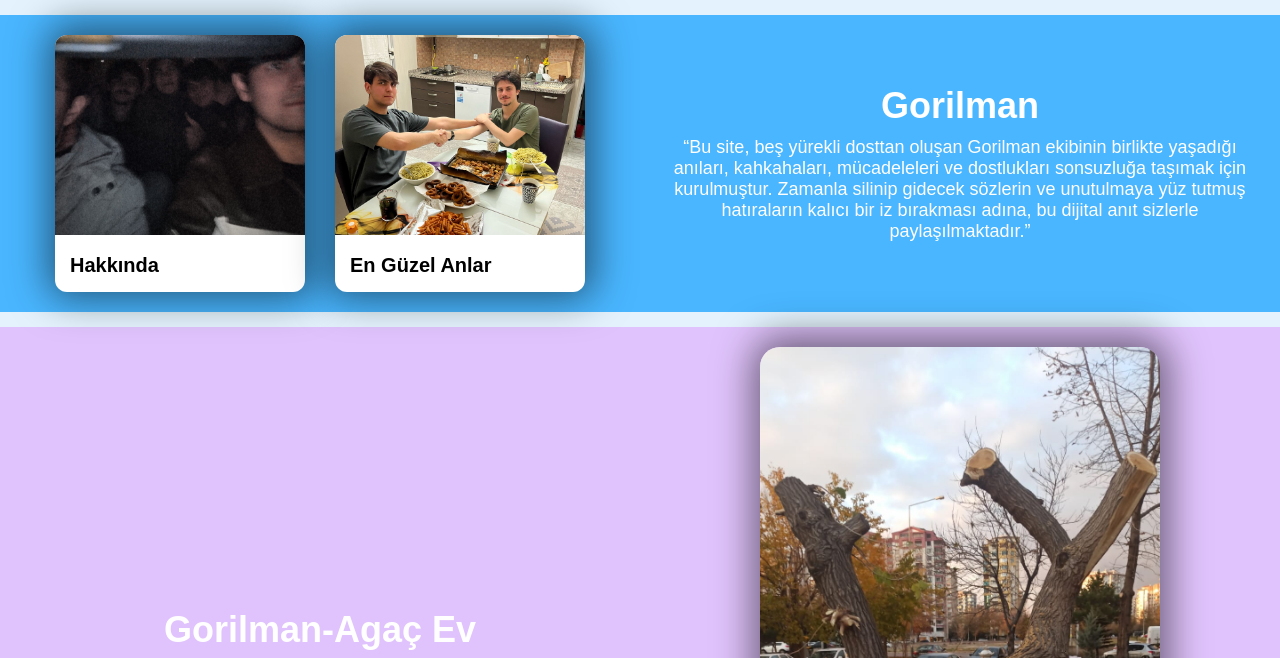
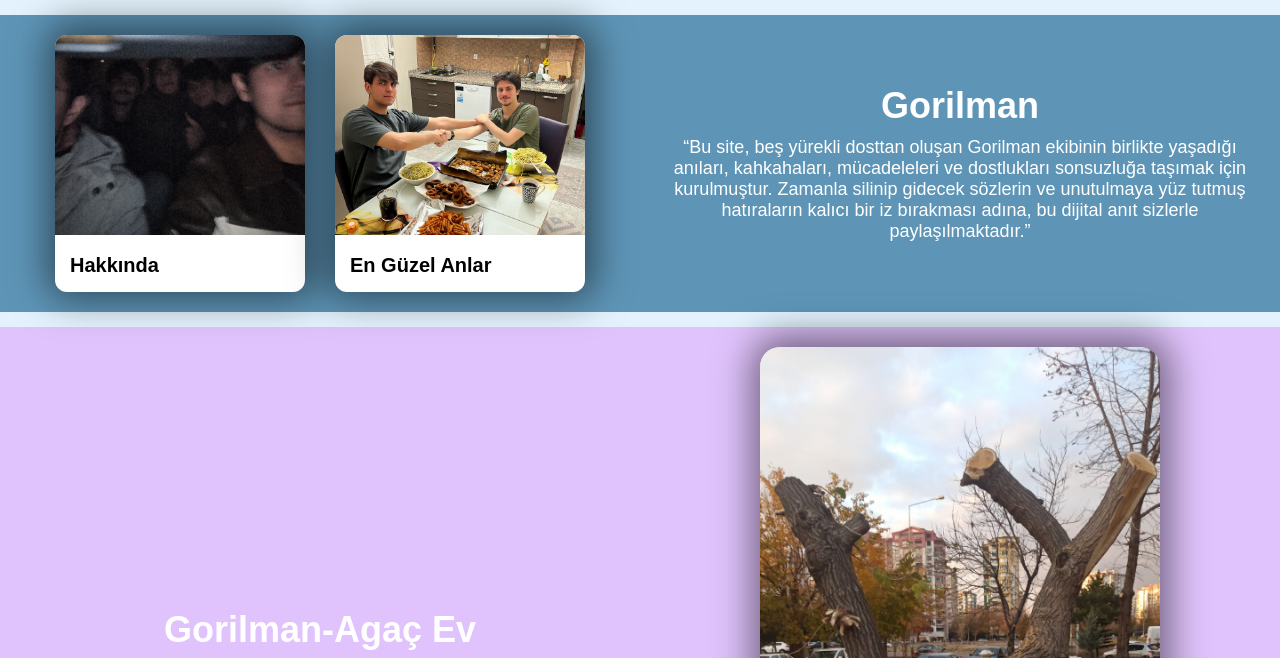
Before and after one commit to MustafaDogan3808/GorilmanDeneme3, a plain HTML site: page index.html in a window 1280 px wide. Shown: the part 74-732 px from the top of the page. Drawn offline with Linux system fonts and the light colour scheme.

Commit message:
Update style.css

```diff
--- a/css/style.css
+++ b/css/style.css
@@ -63,7 +63,7 @@ body {
 
 /* İçerik stilleri */
 .bg-purple {
-    background-color: #49b6ff;
+    background-color: #5e95b7;
 }
 
 .bg-pink {
```
